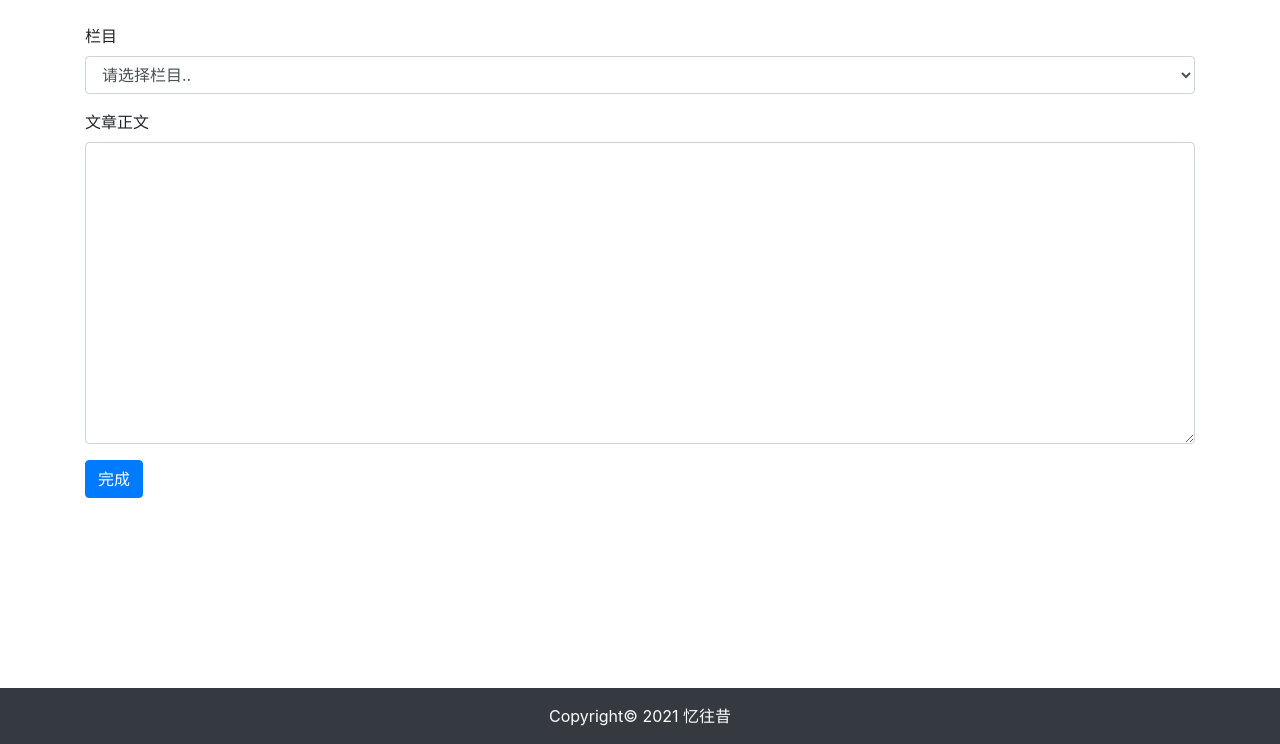
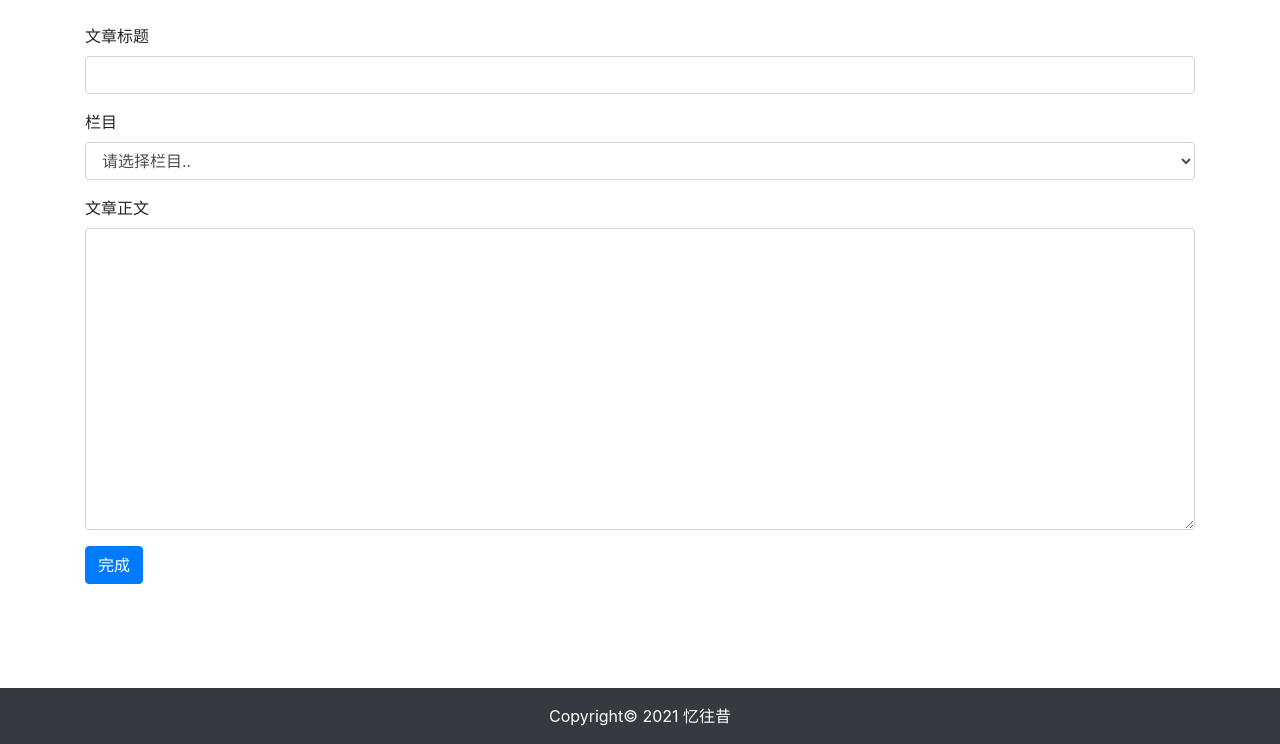
Before and after one commit to niezhe/django_project_test, a Django app: page /article/article-create/ in a window 1280 px wide. Shown: the part 56-800 px from the top of the page. Run offline with Django 3.2, Linux system fonts and the light colour scheme; a user stored in the database is signed in; data comes from the database, SQL or seed files in the repository; both versions use the stored data as it was after the commit; parts of the project's set-up code (start-up, migrations or seed data) failed here and were passed over; some libraries are stand-ins or nearby versions.

Commit message:
修复新增文章和修改文章栏目无法生效BUG

```diff
--- a/article/views.py
+++ b/article/views.py
@@ -122,7 +122,7 @@ def article_create(request):
             # 此时请重新创建用户，并传入此用户的id
             # new_article.author = User.objects.get(id=1)
             new_article.author = User.objects.get(id=request.user.id)
-            if request.POST['colum'] != 'none':
+            if request.POST['column'] != 'none':
                 new_article.column = ArticleColumn.objects.get(id=request.POST['column'])
             # 将文章保存到数据库中
             new_article.save()
@@ -195,11 +195,11 @@ def article_update(request, id):
             # 保存新写入的title,body数据并保存
             article.title = request.POST['title']
             article.body = request.POST['body']
-            article.save()
             if request.POST['column'] != 'none':
                 article.column = ArticleColumn.objects.get(id=request.POST['column'])
             else:
                 article.column = None
+            article.save()
             # 完成后返回到修改后的文章，需要传入文章id
             return redirect('article:article_detail', id=id)
         # 如果数据不合法，返回错误
--- a/templates/article/create.html
+++ b/templates/article/create.html
@@ -14,12 +14,12 @@
                     <!-- Django中需要POST数据的地方都必须有csrf_token -->
                     {% csrf_token %}
                     <!-- 文章标题 -->
-{#                    <div class="form-group">#}
-{#                        <!-- 标签 -->#}
-{#                        <label for="title">文章标题</label>#}
-{#                        <!-- 文本框 -->#}
-{#                        <input type="text" class="form-control" id="title" name="title">#}
-{#                    </div>#}
+                    <div class="form-group">
+                        <!-- 标签 -->
+                        <label for="title">文章标题</label>
+                        <!-- 文本框 -->
+                        <input type="text" class="form-control" id="title" name="title">
+                    </div>
                     <!-- 文章栏目 -->
                     <div class="form-group">
                         <label for="column">栏目</label>
```
Also changed, not shown: article/migrations/0001_initial.py (added), comment/migrations/0001_initial.py (deleted), comment/migrations/0002_alter_comment_created.py (deleted), db.sqlite3.
